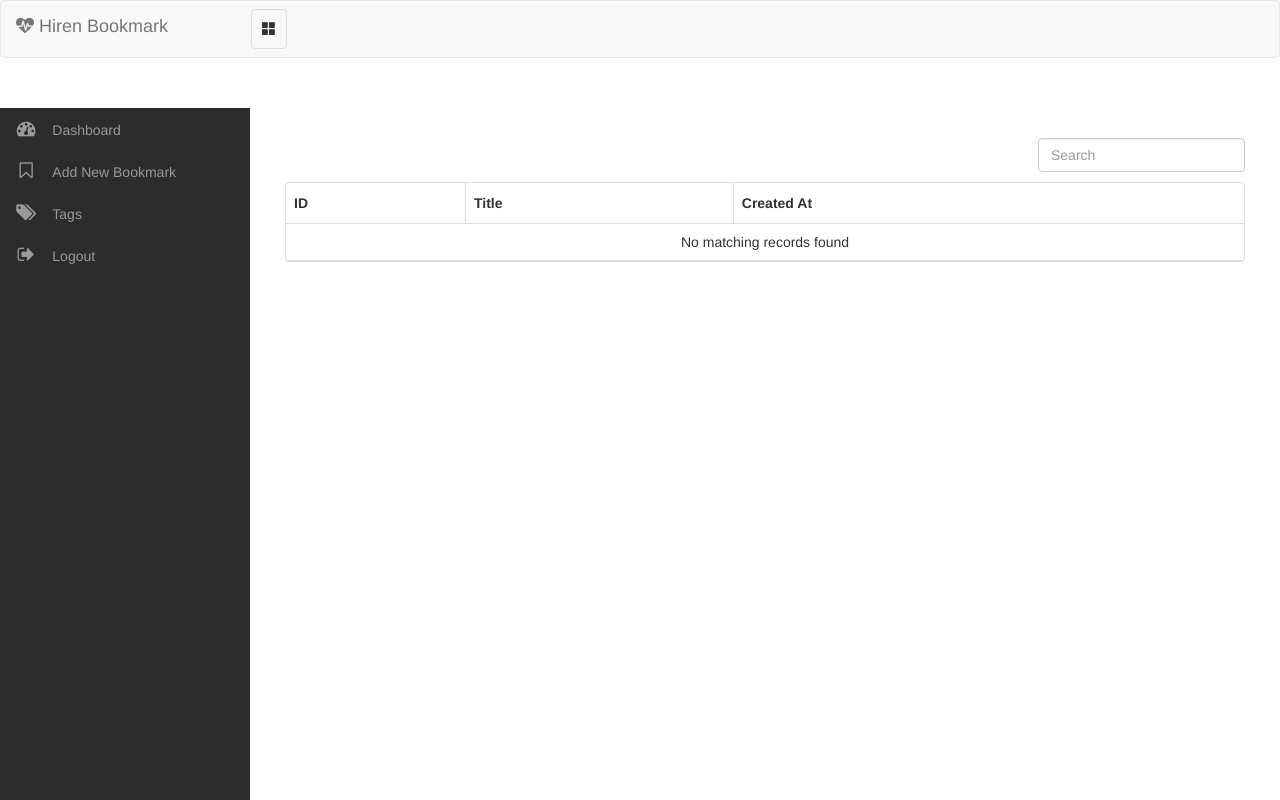
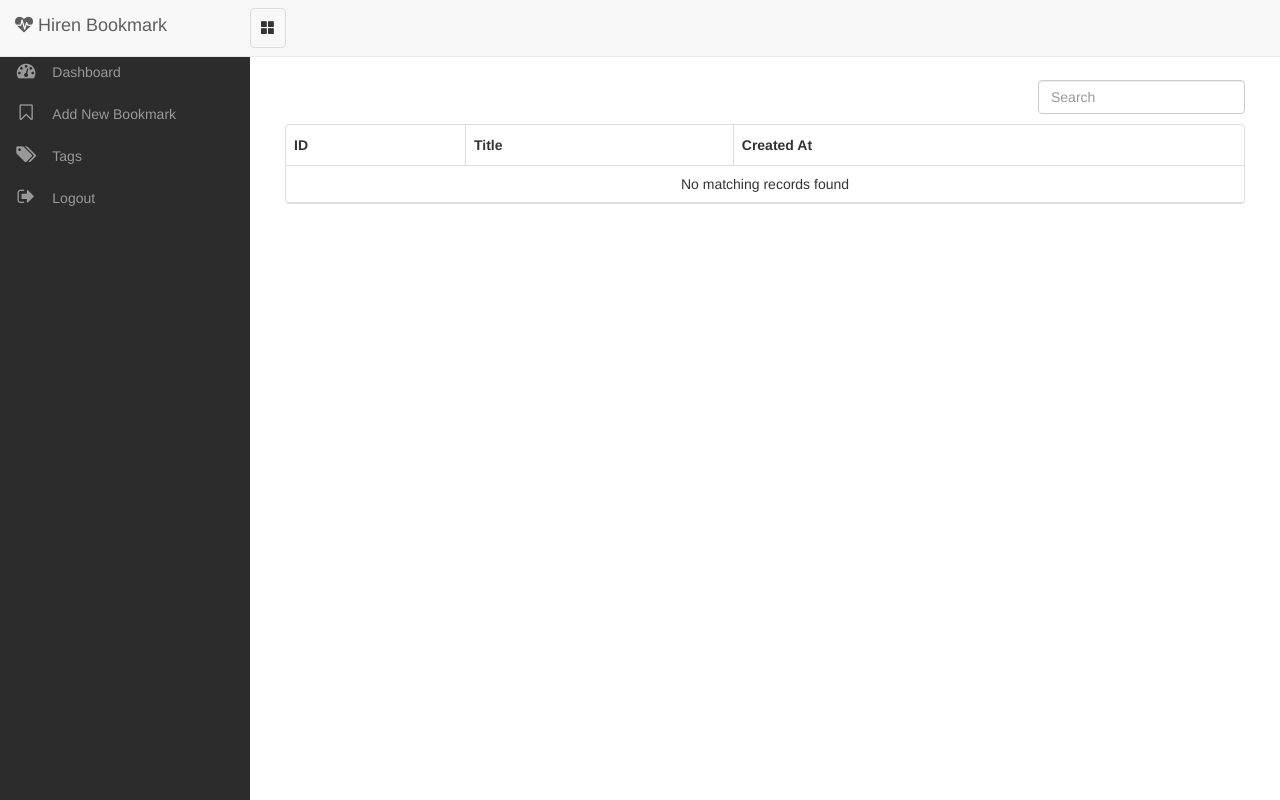
Before and after one commit to pyprism/Hiren-Bookmark-Server, a Django app: page /dashboard/ in a window 1280 px wide. Run offline with Django 3.2, Linux system fonts and the light colour scheme; the visitor is signed in with stand-in values (Sample User, id 1); data that the repository does not hold is empty; some libraries are stand-ins or nearby versions.

Commit message:
Update base.html

```diff
--- a/templates/base.html
+++ b/templates/base.html
@@ -19,7 +19,7 @@
 <body>
 
 <div class="containe">
-    <nav class="navbar navbar-default no-margin">
+    <nav class="navbar navbar-default no-margin navbar-fixed-top">
         <div class="navbar-header fixed-brand">
             <button type="button" class="navbar-toggle collapsed" data-toggle="collapse"  id="menu-toggle">
                 <span class="glyphicon glyphicon-th-large" aria-hidden="true" ></span>
```
